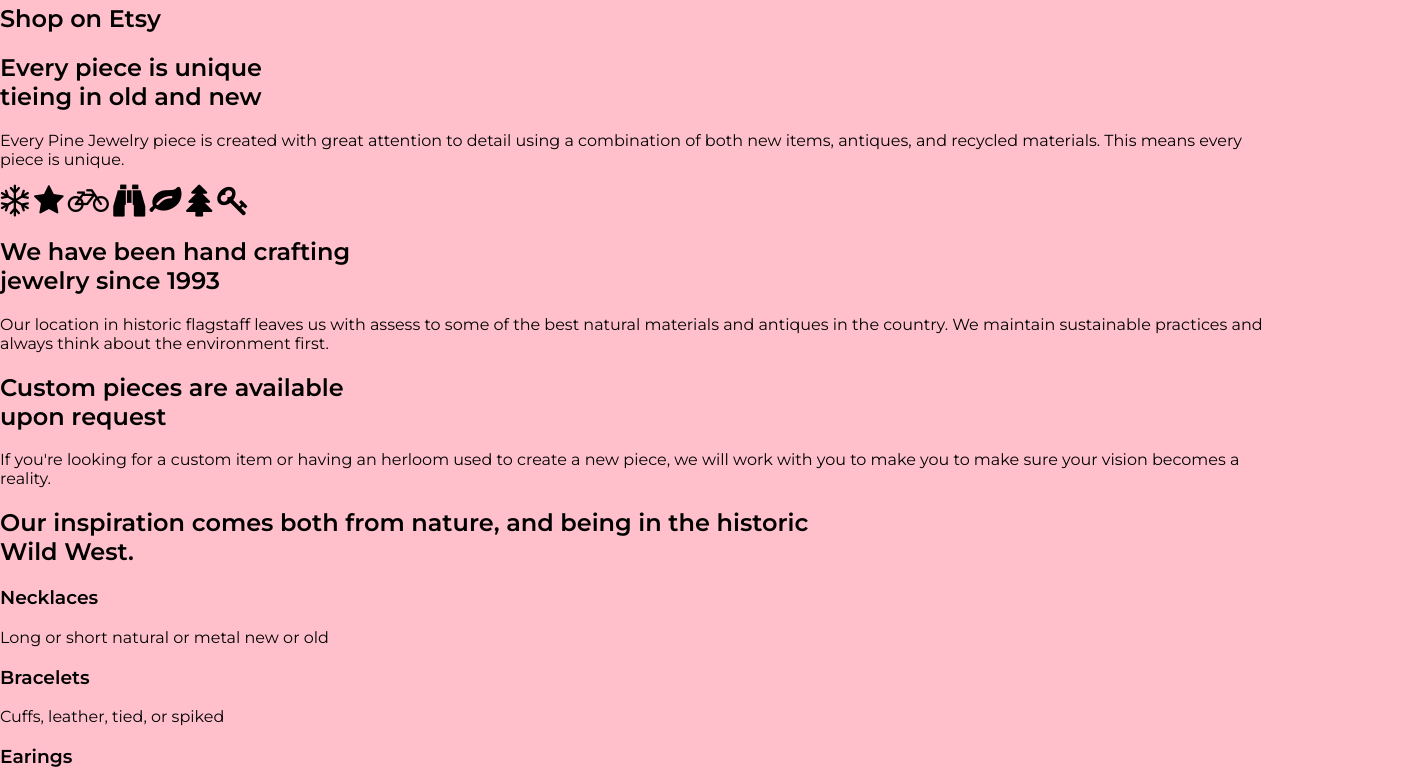
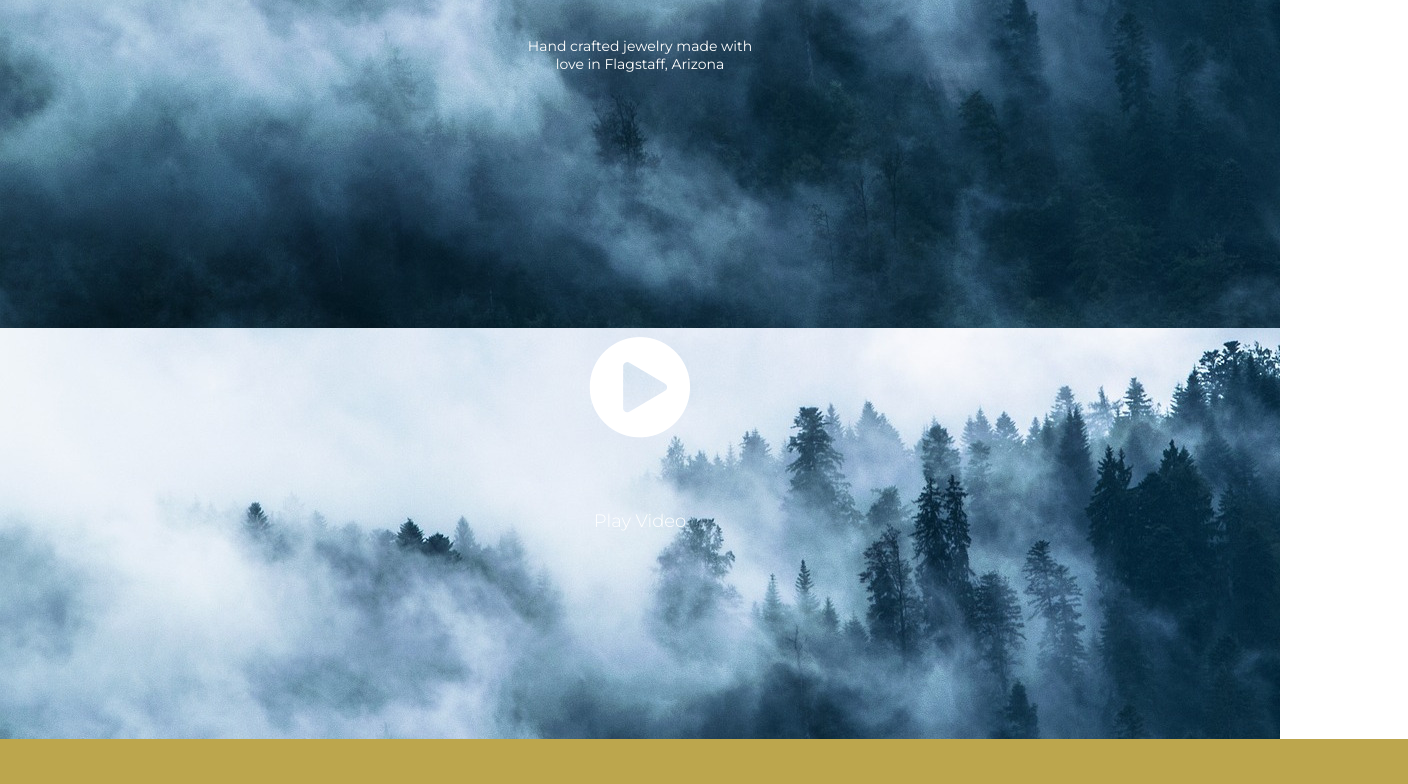
Before and after one commit to nicolecasares/pine-jewlery-w-gulp, a website: page app/index.html in a window 1280 px wide. Shown: the part 364-1148 px from the top of the page, 1408 px wide, since content can reach past the window. Drawn offline with nearby package versions, Linux system fonts and the light colour scheme.

Commit message:
some styles

```diff
--- a/app/index.html
+++ b/app/index.html
@@ -9,6 +9,7 @@
 	<title>Pine Jewlery</title>
 </head>
 <body>
+	<div class="container">
 		<header>
 			<a href="#" id="logo" class="logo"><img src="css/images/pine-jewelry-logo.png"></a>
 			<nav class="desktop-nav">
@@ -31,6 +32,7 @@
 				</ul>
 
 			</div>
+			<div class="header-content">
 		      	<div class="text-center-parent">
 		      		<!-- <img class="align-left" src="assets/logo/pine-jewelry-logo.png" alt="pine-jewelry-logo" width="84px" height="84px"> -->
 		      	</div>
@@ -47,46 +49,43 @@
 					Play Video
 				</h2>
 
+			</div>
+
 		</header>
 
-	<section class="row">
+		<section id="shop-on-etsy">
 			<!-- This div will only be visible in moble -->
-		<div class="col-xs-12 " id="shop-on-etsy">
 				<h2>Shop on Etsy</h2>
-		</div>
+
 		</section>
 		<section class="main-panel">
-		<div class="row girl-white-shirt flex-item" >
+			<div class="girl-white-shirt flex-item" >
 			<!-- to make image go on top in mobal version use flex -->
-			<div class="col-xs-12 col-sm-12 col-md-6 flex-1">
+				<div class="flex-2">
+					<img src="css/images/key-necklace.jpg" alt="girl wearing a gold and silver necklace" width="400px" height="410px">
+				</div>
+				<div class="flex-1">
 					<h2>Every piece is unique<br> tieing in old and new
 					</h2>
 					<p>Every Pine Jewelry piece is created with great attention to detail using a combination of both new items, antiques, and recycled materials. This means every piece is unique.
 					</p>
 
 				<!-- these are font awesome icons -->
-				<p>
-				<i class="fa fa-snowflake-o fa-2x"></i>
-				<i class="fa fa-star fa-2x"></i>
-				<i class="fa fa-bicycle fa-2x" aria-hidden="true"></i>
-				<i class="fa fa-binoculars fa-2x" aria-hidden="true"></i>
-				<i class="fa fa-leaf fa-2x" aria-hidden="true"></i>
-				<i class="fa fa-tree fa-2x" aria-hidden="true"></i>
-				<i class="fa fa-key fa-2x" aria-hidden="true"></i>
-				</p>
+					<div class="font-aw-flex">
+						<i class="fa fa-snowflake-o fa-2x flex-item"></i>
+						<i class="fa fa-star fa-2x flex-item"></i>
+						<i class="fa fa-bicycle fa-2x flex-item" aria-hidden="true"></i>
+						<i class="fa fa-binoculars fa-2x flex-item" aria-hidden="true"></i>
+						<i class="fa fa-leaf fa-2x flex-item" aria-hidden="true"></i>
+						<i class="fa fa-tree fa-2x flex-item" aria-hidden="true"></i>
+						<i class="fa fa-key fa-2x flex-item" aria-hidden="true"></i>
+					</div>
 				</div>
 
-			<div class="col-xs-12 col-sm-12 col-md-6 flex-2">
-<!-- 				<img src="assets/images/key-necklace.jpg" alt="girl wearing a gold and silver necklace" width="400px" height="410px"> -->
-			</div>
 			</div>
 		</section>
-	<section>
-		<div class="row">
-			<div class="col-xs col-sm-12 col-md-12 col-lg-12 img-responsive">
-<!-- 				<img  src="assets/images/colorful-beads.jpg" alt="colorful beads" width="1440px" height="449px"> -->
-			</div>
-		</div>
+		<section class="beads">
+<!-- 			this has a background of beads image-->
 		</section>
 		<section class="main-panel row" id="store-discription">
 			<div class="col-xs-12 col-sm-6 col-md-6 col-lg-6 align-right">
@@ -156,12 +155,12 @@
 						</p>
 					</div>
 				</div>
-		</div>
+
 		</section>
 	<!-- This image and section will only be visible in mobile in desktop it will become a background image -->
-	<section>
+<!-- 	<section>
 
-	</section>
+		</section> -->
 		<section id="closing">
 			<div class="row">
 				<div id="pine-cone-small">
@@ -184,6 +183,7 @@
 					<!-- this div is just empty space -->
 				</div>
 			</div>
+		</section>
 		<footer>
 			<div class="row footer-info">
 				<div class="col-xs-12 col-sm-12 col-md-12 col-lg-12">
@@ -212,6 +212,7 @@
 		</footer>
 </div>
 
+
 <script
 			  src="https://code.jquery.com/jquery-1.12.4.min.js"
 			  integrity="sha256-ZosEbRLbNQzLpnKIkEdrPv7lOy9C27hHQ+Xp8a4MxAQ="
--- a/app/scss/styles.scss
+++ b/app/scss/styles.scss
@@ -1,18 +1,26 @@
 $gold: #bca64d;
 $navy: #103341;
 $white-text: #fff;
+$gray-text: #666;
 
 
 body{
 	margin: 0;
-	background: pink;
 	font-family: 'Montserrat', sans-serif;
+}
+
+.container{
+	text-align: center;
 }
 
 header{
 	background: url('images/fog1.jpg');
-	text-align: center;
 	color: white;
+
+	.header-content{
+		padding: 2% 0 15% 0;
+	}
+
 
 	h1{
 		font-size: 30px;
@@ -24,7 +32,99 @@
 		display: none;
 	}
 
-	logo{
+	img{
+		padding-top: 5%;
+	}
+
+	h2{
+		font-size: 18px;
+		margin-top: -15%;
+		font-weight: 300;
+	}
+
+	p{
+		font-size: 14px;
+		margin-bottom: 20%;
+    	margin-top: 13%;
 
 	}
+
+	.fa-5x {
+    font-size: 117px;
+	}
+
+
 }
+
+
+#shop-on-etsy{
+	min-width: 100%;
+	background: $gold;
+	margin: 0;
+	padding: 5%;
+
+	h2{
+		margin: 0;
+		color: $white-text;
+		text-transform: uppercase;
+		font-weight: 400;
+		font-size: 18px;
+
+	}
+
+}
+
+
+.main-panel{
+	h2{
+		font-size: 20px;
+		font-weight: 400;
+	}
+
+	p{
+		font-size: 12px;
+		color: $gray-text;
+		font-weight: 300;
+	}
+
+
+}
+
+
+.girl-white-shirt{
+
+	img{
+		min-width: 100%;
+		height: auto;
+
+	}
+
+	.flex-1{
+		margin-top: 10%;
+    	margin-bottom: 10%;
+    	padding: 0 5%;
+	}
+
+	.font-aw-flex{
+		display: flex;
+  		justify-content: space-around;
+  		flex-flow: row wrap;
+  		align-items: stretch;
+
+
+		.fa-2x {
+    		color: #b0b0b0;
+    		flex-grow: 1;
+		}
+	}
+
+
+}
+
+.beads{
+	background: url('images/colorful-beads.jpg');
+	padding: 30%;
+	margin-top: 5%;
+	margin-bottom: 5%;
+
+}
```
Also changed, not shown: app/css/styles.css. Lines whose indentation alone changed are shown as unchanged.
